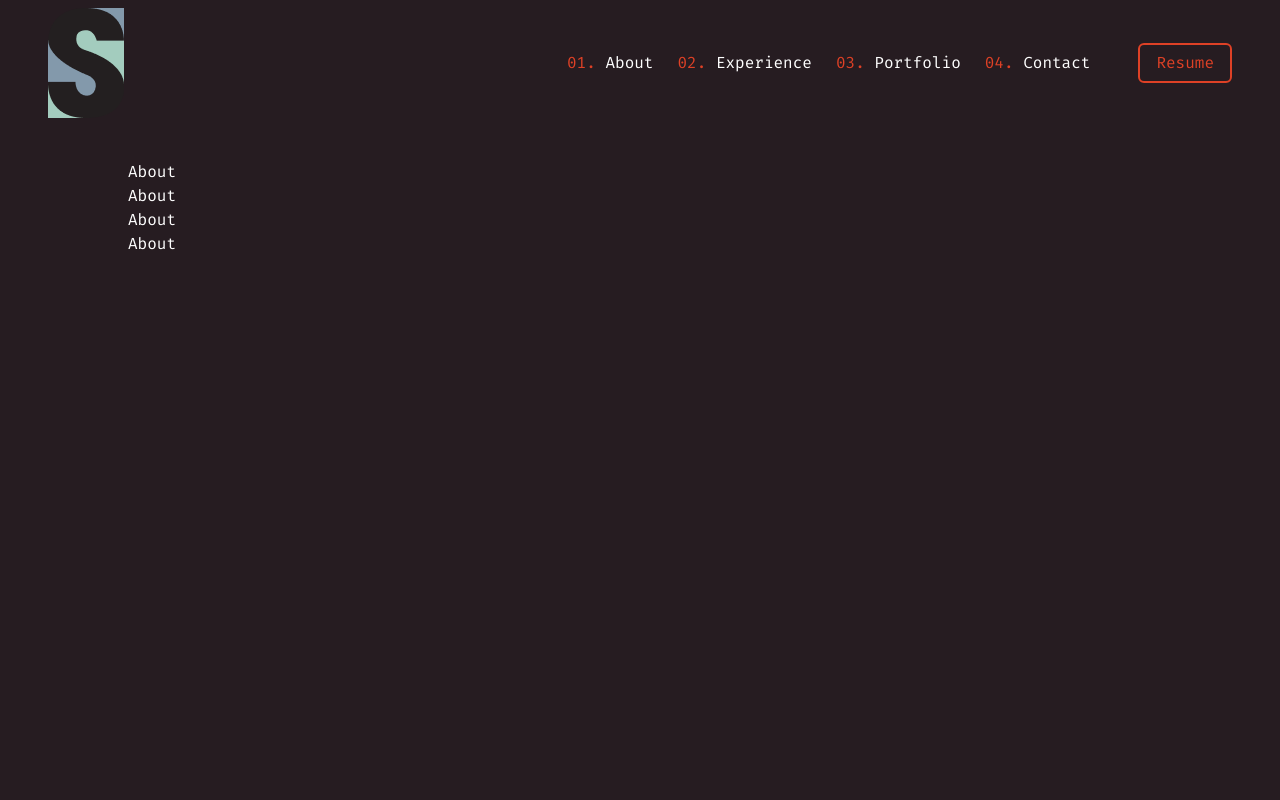
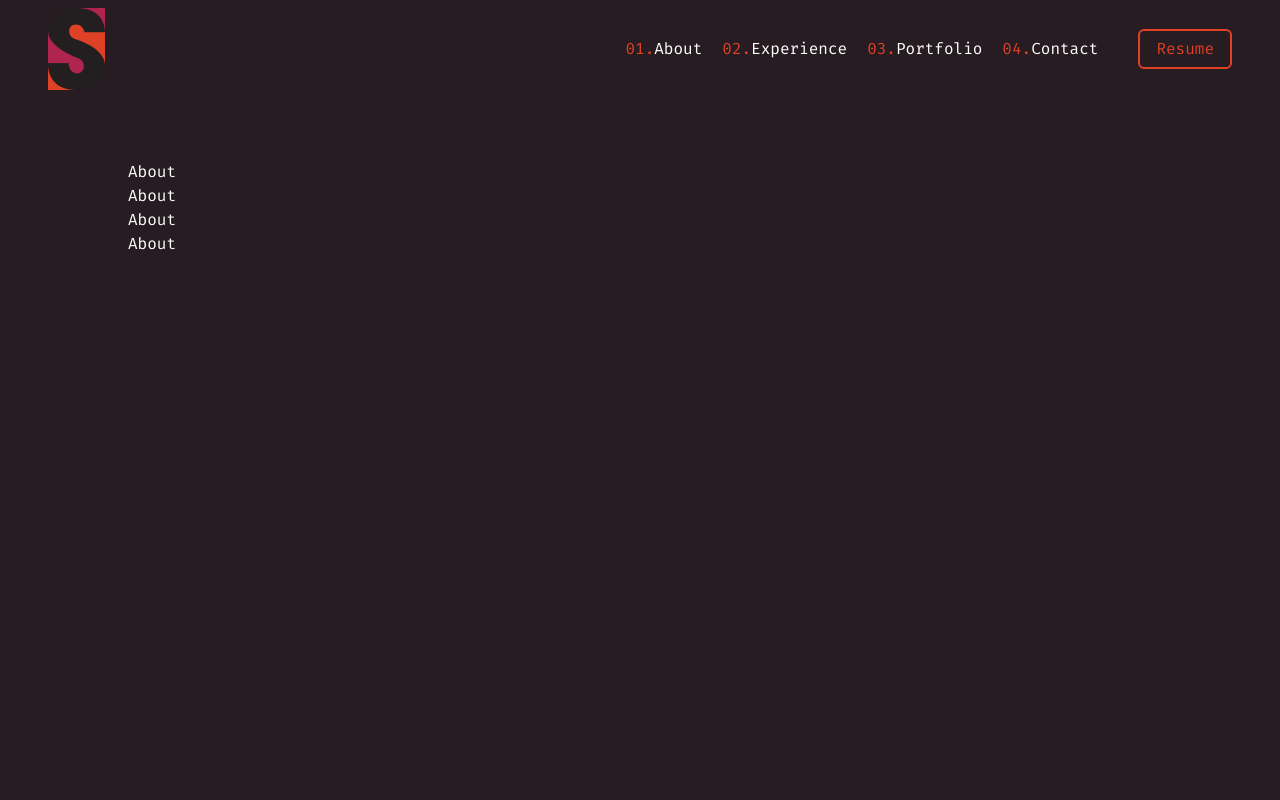
Before and after one commit to Sillen00/Portfolio_CV, a Next.js app: page / in a window 1280 px wide. Shown: the top 800 px of the page. Built offline with nearby package versions, Linux system fonts and the light colour scheme.

Commit message:
header margin fix + button hover + logo change color.

```diff
--- a/app/components/Header.tsx
+++ b/app/components/Header.tsx
@@ -27,15 +27,16 @@
       </Link>
 
       <nav>
-        <ul className={twMerge("gap-6 hidden md:flex items-center")}>
+        <ul className={twMerge("gap-5 hidden md:flex items-center")}>
           {links.map(({ href, label }, index) => (
             <li key={href} className={"hover:text-secondary-color"}>
               <a href={href}>
-                <span className='text-secondary-color'>0{index + 1}.</span> {label}
+                <span className='text-secondary-color'>0{index + 1}.</span>
+                {label}
               </a>
             </li>
           ))}
-          <OrangeOutlineBtn className='ml-6'>Resume</OrangeOutlineBtn>
+          <OrangeOutlineBtn className='ml-5'>Resume</OrangeOutlineBtn>
         </ul>
 
         {isMenuOpen && (
@@ -53,9 +54,6 @@
                   </a>
                 </li>
               ))}
-              {/* <button className='border-secondary-color mt-12 mx-auto w-[calc(100%-96px)] border-2 px-4 py-1.5 rounded-md text-secondary-color'>
-                Resume
-              </button> */}
               <OrangeOutlineBtn className='mt-12 mx-auto w-[calc(100%-96px)]'>Resume</OrangeOutlineBtn>
             </ul>
           </div>
--- /dev/null
+++ b/app/components/OrangeOutlineBtn.module.scss
@@ -0,0 +1,9 @@
+.btn {
+  transform: translateX(0%) translateY(0%);
+  transition: 0.3s ease-in-out;
+}
+
+.btn:hover {
+  box-shadow: 1px 1px 10px 0px var(--accent-color), -1px -1px 10px 0px var(--accent-color);
+  transition: 0.3s ease-in-out;
+}
--- a/app/components/OrangeOutlineBtn.tsx
+++ b/app/components/OrangeOutlineBtn.tsx
@@ -1,4 +1,5 @@
 import { twMerge } from "tailwind-merge";
+import css from "./OrangeOutlineBtn.module.scss";
 
 interface OrangeOutlineBtnProps {
   className?: string;
@@ -7,7 +8,7 @@
 
 const OrangeOutlineBtn: React.FC<OrangeOutlineBtnProps> = ({ className, children }) => {
   return (
-    <button className={twMerge(className, "border-secondary-color border-2 px-4 py-1.5 rounded-md text-secondary-color")}>
+    <button className={twMerge(className, css.btn, "border-secondary-color border-2 px-4 py-1.5 rounded-md text-secondary-color")}>
       {children}
     </button>
   );
--- a/app/globals.css
+++ b/app/globals.css
@@ -5,6 +5,7 @@
 :root {
   --text-color: 255, 255, 255;
   --background-color: 38, 28, 33; /* Primary color */
+  --accent-color: rgb(176, 37, 79);
 }
 
 * {
```
Also changed, not shown: public/logo.png, public/logoold.png (added).
